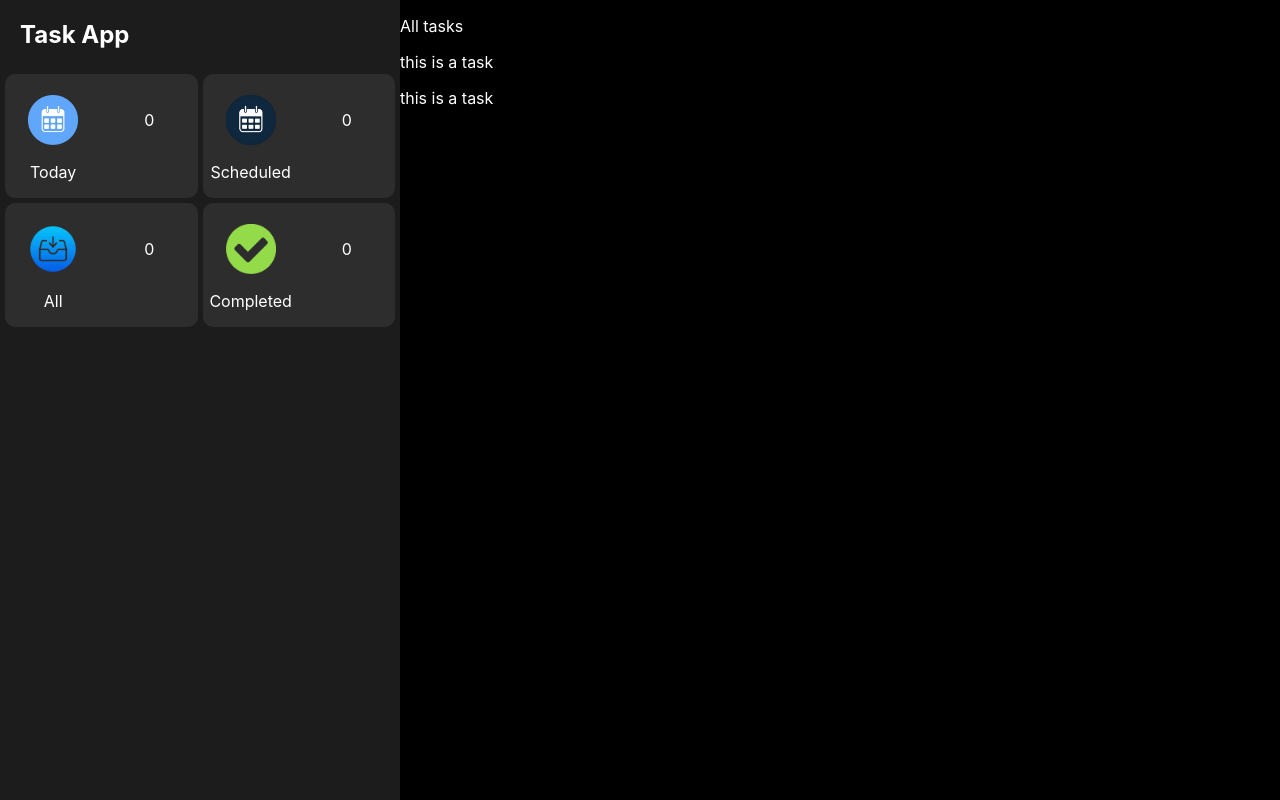
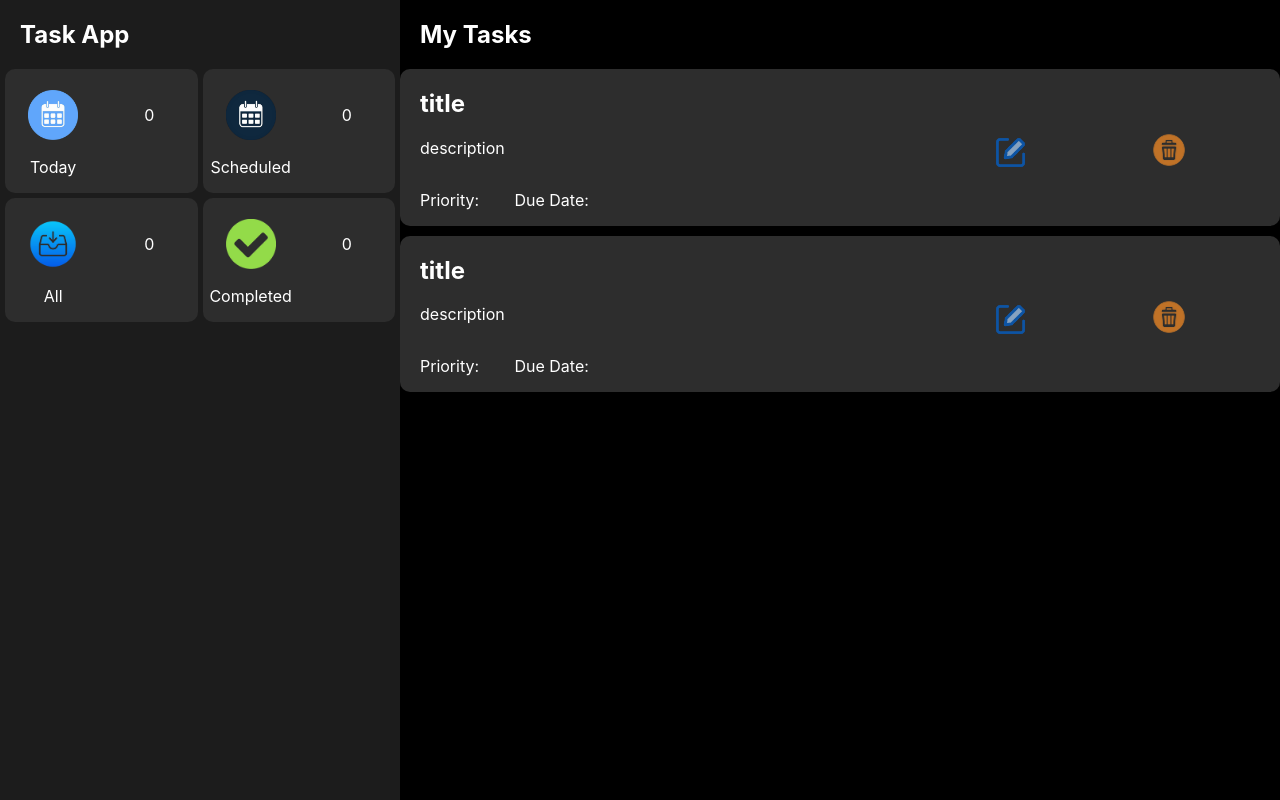
Before and after one commit to SadushBeshiri/Task-App, a React (Vite) app in the folder task-frontend/: page / in a window 1280 px wide. Built offline with nearby package versions, Linux system fonts and the light colour scheme.

Commit message:
Finish styling and structuring of Task component

```diff
--- a/task-frontend/src/pages/home/HomePage.css
+++ b/task-frontend/src/pages/home/HomePage.css
@@ -8,36 +8,97 @@
 
 }
 
-.home-page .task-info{
+.home-page .task-info {
   background-color: rgb(28, 28, 28);
   color: white;
 }
 
-.home-page .tasks{
+.home-page .tasks {
   background-color: black;
   color: white;
 }
 
-.home-page .task-info .task-info-title{
+.home-page .task-info .task-info-title {
   padding-left: 20px;
 }
 
-.home-page .task-info .task-info-container{
+.home-page .task-info .task-info-container {
   display: grid;
   grid-template-columns: repeat(2, 1fr);
   gap: 5px;
-  padding: 5px;
+  padding-left: 5px;
+  padding-right: 5px;
 }
 
-.home-page .task-info .task-info-container div{
+.home-page .task-info .task-info-container div {
   display: grid;
   grid-template-columns: repeat(2, 1fr);
   place-items: center;
-  background-color: rgb(45  , 45, 45);
+  background-color: rgb(45, 45, 45);
   padding-top: 20px;
   border-radius: 10px;
 }
 
-.home-page .task-info .task-info-container div img{
+.home-page .task-info .task-info-container div img {
   width: 50px;
 }
+
+.home-page .task {
+  display: grid;
+  grid-template-columns:2fr 0.5fr 0.5fr;
+  background-color: rgb(45, 45, 45);
+  border-radius: 10px;
+  margin-bottom: 10px;
+}
+.home-page .tasks .tasks-title {
+  padding-left: 20px;
+}
+
+.home-page .task .task-details{
+  padding-left: 20px;
+}
+
+
+.home-page .task .task-edit {
+  padding-top: 65px;
+}
+.home-page .task .task-edit img {
+  width: 35px;
+}
+.home-page .task .task-edit button {
+  background: none;
+  border: none;
+  cursor: pointer;
+  transition: transform 0.2s ease, opacity 0.2s ease;
+  opacity: 0.7;
+}
+.home-page .task .task-edit button:hover{
+  transform: scale(1.2);
+  opacity: 1;
+  filter: brightness(1.2);
+}
+
+
+.home-page .task .task-delete {
+  padding-top: 50px;
+}
+.home-page .task .task-delete img {
+  width: 60px;
+}
+.home-page .task .task-delete button {
+  background: none;
+  border: none;
+  cursor: pointer;
+  transition: transform 0.2s ease, opacity 0.2s ease;
+  opacity: 0.7;
+}
+.home-page .task .task-delete button:hover{
+  transform: scale(1.2);
+  opacity: 1;
+  filter: brightness(1.2);
+}
+
+.home-page .task .task-details .task-details-status {
+  display: grid;
+  grid-template-columns: 0.5fr 0.5fr 2fr
+}
--- a/task-frontend/src/pages/home/Task.jsx
+++ b/task-frontend/src/pages/home/Task.jsx
@@ -1,7 +1,35 @@
+import binLogo from '../../assets/bin-logo.png'
+import editLogo from '../../assets/edit-logo.png'
+
 export function Task(){
   return (
     <div className="task">
-      <p>this is a task</p>
+      <div className="task-details">
+        <div className="task-details-text">
+          <h2>title</h2>
+          <p>description</p>
+        </div>
+
+        <div className="task-details-status">
+          <p>Priority:</p>
+          <p>Due Date:</p>
+        </div>
+
+      </div>
+
+      <div className="task-edit">
+        <button>
+          <img src={editLogo}></img>
+        </button>
+      </div>
+
+      <div className="task-delete">
+        <button>
+          <img src={binLogo}></img>
+        </button>
+      </div>
+
+
     </div>
   );
 }
--- a/task-frontend/src/pages/home/Tasks.jsx
+++ b/task-frontend/src/pages/home/Tasks.jsx
@@ -3,7 +3,9 @@ import { Task } from "./Task";
 export function Tasks(){
   return (
     <div className="tasks">
-      <p>All tasks</p>
+      <div className="tasks-title">
+         <h2>My Tasks</h2>
+      </div>
       <Task></Task>
       <Task></Task>
     </div>
```
Also changed, not shown: task-frontend/src/assets/bin-logo.png (added), task-frontend/src/assets/edit-logo.png (added).
